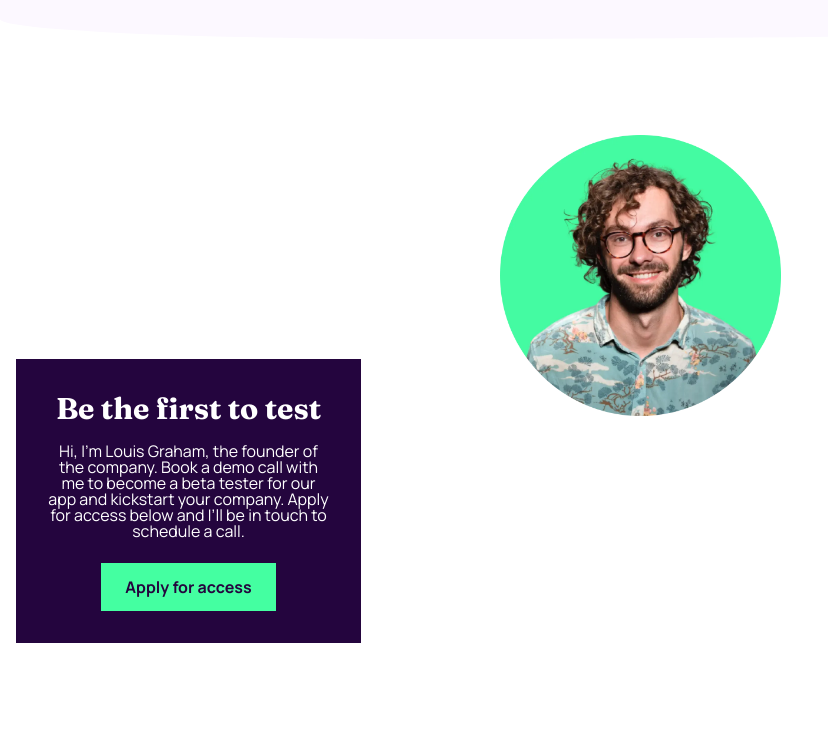
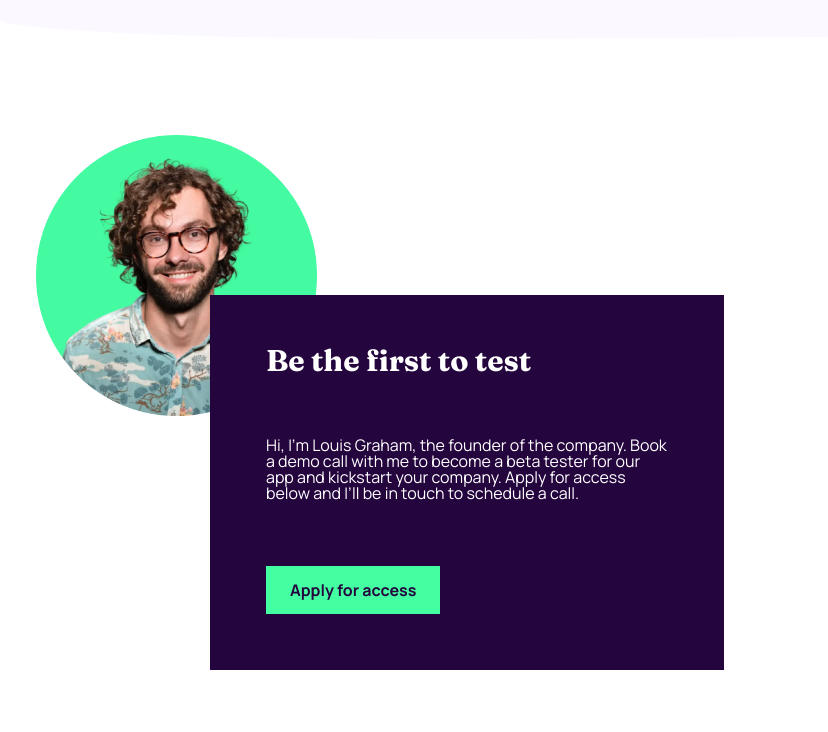
Before and after one commit to LangheBogdan/workIT, a website: page index.html in a window 1280 px wide. Shown: the part 1020-1752 px from the top of the page, without its empty margins (0-828 px from the left). Drawn offline with Linux system fonts and the light colour scheme.

Commit message:
add tablet viewport styles for last section

```diff
--- a/index.html
+++ b/index.html
@@ -120,16 +120,16 @@
       </article>
     </aside>
     <section class="mt-24 px-4 relative min-h-[600px]">
-      <div class="max-w-[281px] mx-auto">
+      <div class="max-w-[281px] mx-auto md:absolute left-9">
         <img src="./assets/images/image-founder.webp" alt="founder image" />
       </div>
       <div
-        class="bg-dark-purple text-white p-8 flex flex-col items-center justify-center max-w-[345px] absolute top-56 left-4"
+        class="bg-dark-purple text-white p-8 md:pt-12 md:pb-14 md:px-14 flex flex-col items-center justify-center md:justify-between max-w-[345px] absolute top-56 left-4 md:max-w-[514px] md:h-[375px] md:absolute md:left-[210px] md:top-40 md:items-start"
       >
         <h3 class="text-center font-fraunces text-3xl font-semibold">
           Be the first to test
         </h3>
-        <p class="text-center mt-4 text-base leading-4">
+        <p class="text-center md:text-left mt-4 text-base leading-4">
           Hi, I'm Louis Graham, the founder of the company. Book a demo call
           with me to become a beta tester for our app and kickstart your
           company. Apply for access below and I’ll be in touch to schedule a
```
Also changed, not shown: dist/output.css.
